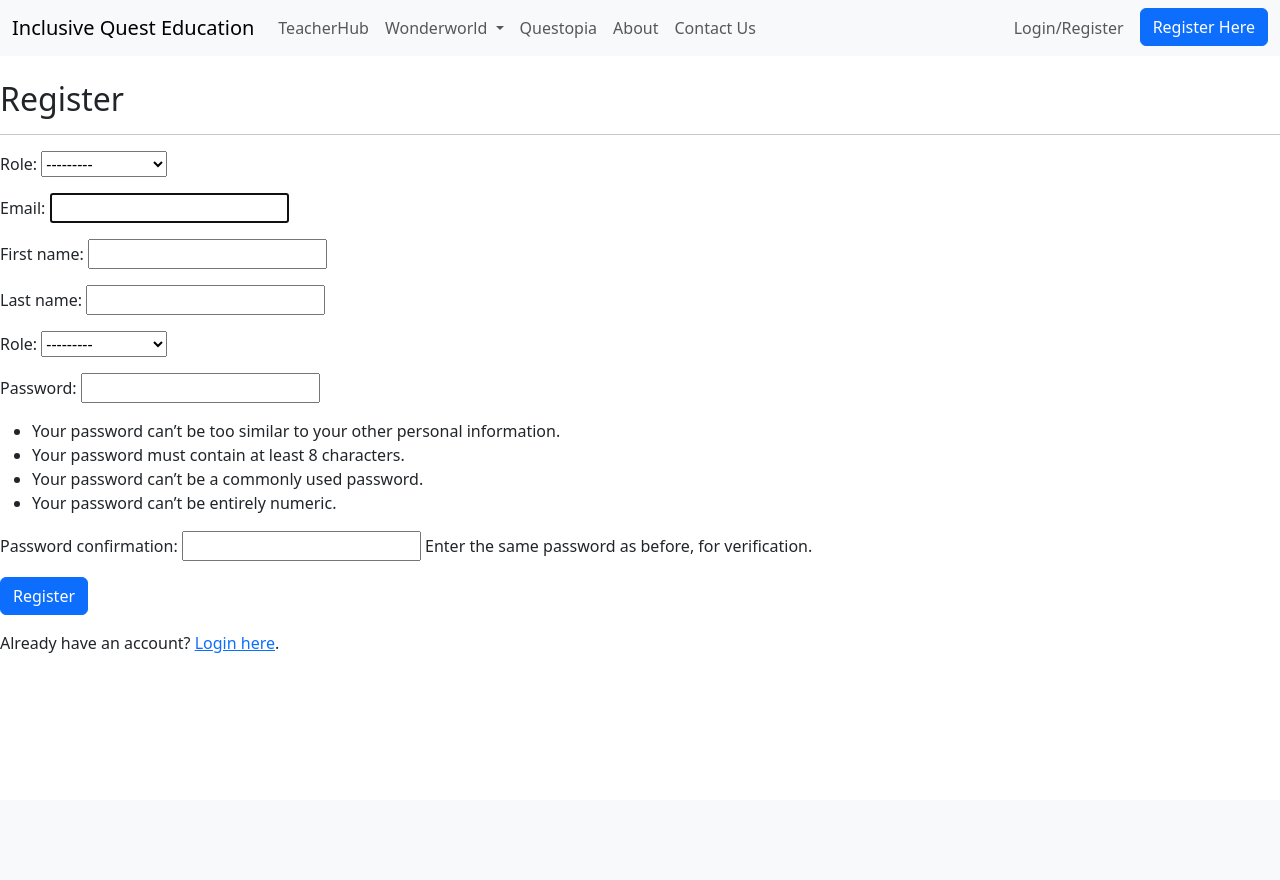
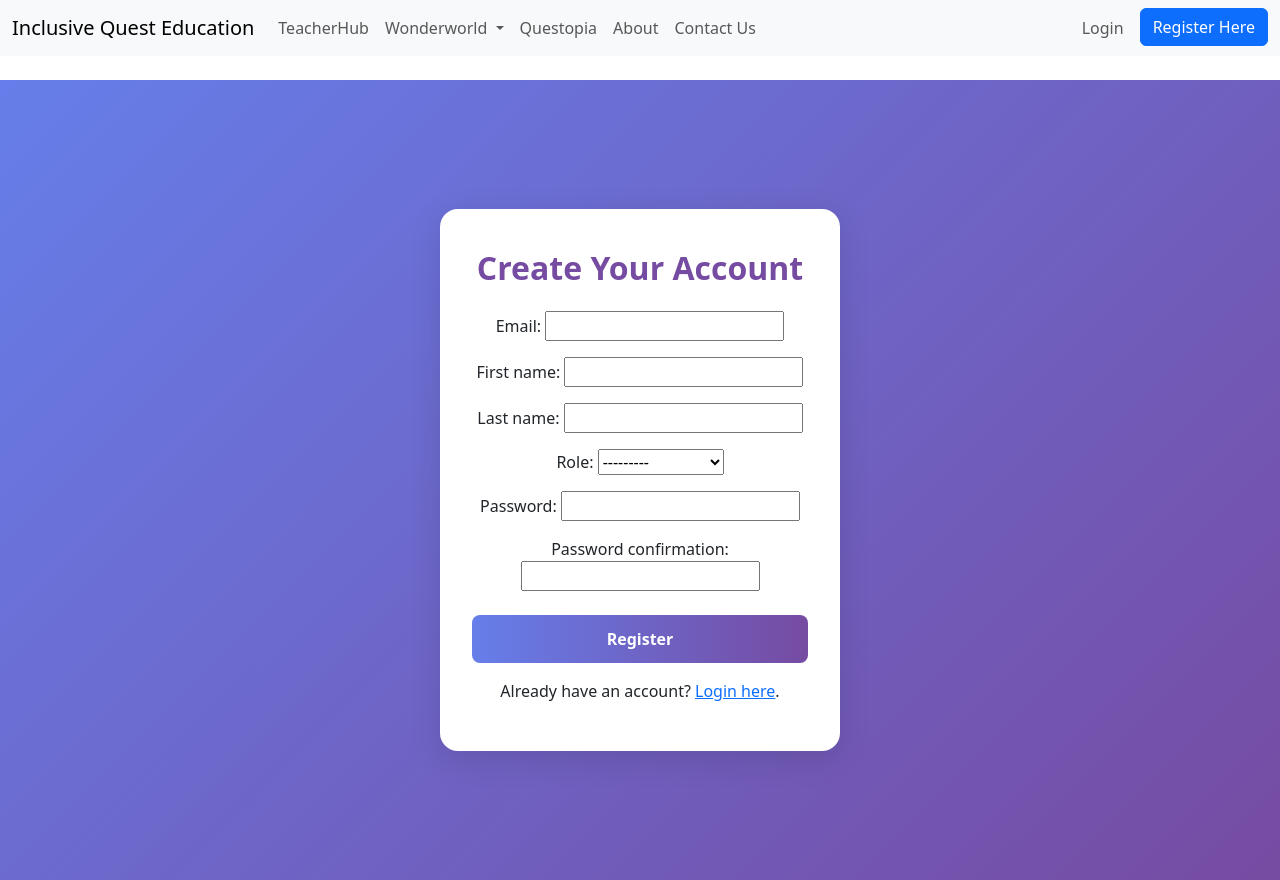
Before and after one commit to njthomas1991-hub/inq-edu, a Django app: page /register/ in a window 1280 px wide. Before the commit the page ends 653 px from the top, so only its background shows below. Run offline with Django 4.2, Linux system fonts and the light colour scheme; some libraries are stand-ins or nearby versions.

Commit message:
Fix all teacher dashboard navigation NoReverseMatch errors; add placeholder views for forum and account settings

```diff
--- a/quest_app/models.py
+++ b/quest_app/models.py
@@ -2,21 +2,21 @@ from django.contrib.auth.models import AbstractUser
 from django.db import models
 
 class User(AbstractUser):
-    email = models.EmailField(unique=True)
-    first_name = models.CharField(max_length=30)
-    last_name = models.CharField(max_length=30)
+
+    email = models.EmailField(blank=True, null=True)
     ROLE_CHOICES = [
         ("student", "Student"),
         ("teacher", "Teacher"),
         ("school_admin", "School Admin"),
     ]
-    role = models.CharField(max_length=20, choices=ROLE_CHOICES)
+    role = models.CharField(max_length=20, choices=ROLE_CHOICES, blank=True, null=True)
     avatar = models.ImageField(upload_to="avatars/", blank=True, null=True)
     bio = models.TextField(blank=True, null=True)
     school = models.CharField(max_length=100, blank=True, null=True)
 
-    USERNAME_FIELD = "email"
-    REQUIRED_FIELDS = ["username", "first_name", "last_name", "role"]
+    # Classic Django: username is the login field
+    USERNAME_FIELD = "username"
+    REQUIRED_FIELDS = []
 
     def __str__(self):
         return f"{self.first_name} {self.last_name} ({self.role})"
--- a/quest_app/templates/base.html
+++ b/quest_app/templates/base.html
@@ -50,7 +50,7 @@
                             <li class="nav-item"><a class="nav-link" href="/profile/">Profile</a></li>
                             <li class="nav-item"><a class="nav-link" href="/logout/">Logout</a></li>
                         {% else %}
-                            <li class="nav-item"><a class="nav-link" href="/login/">Login/Register</a></li>
+                            <li class="nav-item"><a class="nav-link" href="/login/">Login</a></li>
                         {% endif %}
                         <li class="nav-item">
                             <a class="btn btn-primary ms-2" href="/register/">Register Here</a>
--- a/quest_app/templates/core/home.html
+++ b/quest_app/templates/core/home.html
@@ -34,7 +34,7 @@
             <div class="widgit-symbol" data-symbol="start">
                 <div class="widgit-symbol-placeholder">▶️</div>
             </div>
-            <a href="{% url 'register' %}" class="btn btn-light btn-lg">Get Started Today</a>
+            <a href="{% url 'login' %}" class="btn btn-light btn-lg">Login</a>
         </div>
     </div>
 </section>
@@ -262,7 +262,7 @@
             <div class="widgit-symbol" data-symbol="start">
                 <div class="widgit-symbol-placeholder">🚀</div>
             </div>
-            <a href="{% url 'register' %}" class="btn btn-light btn-lg">Start Your Journey</a>
+            <a href="{% url 'login' %}" class="btn btn-light btn-lg">Login</a>
         </div>
     </div>
 </section>
--- a/quest_app/templates/core/register.html
+++ b/quest_app/templates/core/register.html
@@ -1,17 +1,26 @@
 {% extends 'base.html' %}
+{% load static %}
 {% block content %}
-<h2>Register</h2>
-<hr>
-<form method="post" enctype="multipart/form-data">
+<link rel="stylesheet" href="{% static 'core/css/login.css' %}">
+<div class="login-container">
+  <div class="login-card">
+    <h2>Create Your Account</h2>
+    <form method="post" enctype="multipart/form-data" autocomplete="on">
       {% csrf_token %}
+      {% for field in form.visible_fields %}
         <div class="mb-3">
-    <label for="id_role">Role:</label>
-    {{ form.role }}
+          {{ field.label_tag }}
+          {{ field }}
+          {% if field.errors %}
+            <div class="text-danger small">{{ field.errors|striptags }}</div>
+          {% endif %}
         </div>
-  {{ form.as_p }}
+      {% endfor %}
       <button type="submit" class="btn btn-primary">Register</button>
     </form>
     <div class="mt-3">
       <p>Already have an account? <a href="/login/">Login here</a>.</p>
     </div>
+  </div>
+</div>
 {% endblock %}
--- a/quest_app/urls.py
+++ b/quest_app/urls.py
@@ -1,6 +1,7 @@
 from django.urls import path
 from django.contrib.auth import views as auth_views
 from django.views.generic import RedirectView, TemplateView
+
 from . import views
 
 urlpatterns = [
@@ -10,6 +11,14 @@ urlpatterns = [
     path('login/', views.CustomLoginView.as_view(), name='login'),
     path('logout/', auth_views.LogoutView.as_view(), name='logout'),
     path('dashboard/', views.dashboard, name='dashboard'),
+    path('teacher-dashboard/', views.dashboard, name='teacher_dashboard'),
+    path('teacher-analytics/', TemplateView.as_view(template_name='core/teacher_analytics.html'), name='teacher_analytics'),
+    path('add-class/', TemplateView.as_view(template_name='core/add_class.html'), name='add_class'),
+    path('teacher-news/', TemplateView.as_view(template_name='core/teacher_news_list.html'), name='teacher_news'),
+    path('teacher-help/', TemplateView.as_view(template_name='core/teacher_help_list.html'), name='teacher_help'),
+    path('teacher-resources/', TemplateView.as_view(template_name='core/teacher_resources_list.html'), name='teacher_resources'),
+    path('teacher-forum/', TemplateView.as_view(template_name='core/teacher_forum.html'), name='teacher_forum'),
+    path('account-settings/', TemplateView.as_view(template_name='core/account_settings.html'), name='account_settings'),
     path('profile/', views.profile, name='profile'),
     path('kindlewick/', TemplateView.as_view(template_name='core/kindlewick.html'), name='kindlewick'),
     path('wonderworld/', TemplateView.as_view(template_name='core/wonderworld.html'), name='wonderworld'),
--- /dev/null
+++ b/static/core/css/login.css
@@ -0,0 +1,53 @@
+/* Modern login page styles for Inclusive Quest Education */
+.login-container {
+  min-height: 100vh;
+  display: flex;
+  align-items: center;
+  justify-content: center;
+  background: linear-gradient(135deg, #667eea 0%, #764ba2 100%);
+}
+.login-card {
+  background: #fff;
+  border-radius: 18px;
+  box-shadow: 0 8px 32px rgba(0,0,0,0.12);
+  padding: 2.5rem 2rem 2rem 2rem;
+  max-width: 400px;
+  width: 100%;
+  text-align: center;
+}
+.login-card h2 {
+  font-weight: 700;
+  color: #764ba2;
+  margin-bottom: 1.5rem;
+}
+.login-card .form-control {
+  border-radius: 8px;
+  margin-bottom: 1rem;
+}
+.login-card .btn-primary {
+  background: linear-gradient(90deg, #667eea 0%, #764ba2 100%);
+  border: none;
+  border-radius: 8px;
+  font-weight: 600;
+  padding: 0.75rem 0;
+  margin-top: 0.5rem;
+  width: 100%;
+  transition: background 0.2s;
+}
+.login-card .btn-primary:hover {
+  background: linear-gradient(90deg, #764ba2 0%, #667eea 100%);
+}
+.login-card .form-check-label {
+  font-size: 0.95rem;
+  color: #555;
+}
+.login-card .forgot-link {
+  display: block;
+  margin-top: 1rem;
+  color: #667eea;
+  text-decoration: none;
+  font-size: 0.95rem;
+}
+.login-card .forgot-link:hover {
+  text-decoration: underline;
+}
```
Also changed, not shown: quest_app/templates/core/login.html (+18 -3 lines), quest_app/templates/core/teacher_dashboard.html (+92 -21 lines), quest_app/templates/core/teacher_forum.html (added, +15 -0 lines), quest_app/migrations/0001_initial.py (added), quest_app/migrations/0002_alter_user_email_alter_user_first_name_and_more.py (added), quest_app/migrations/__init__.py (added). Lines whose indentation alone changed are shown as unchanged.
